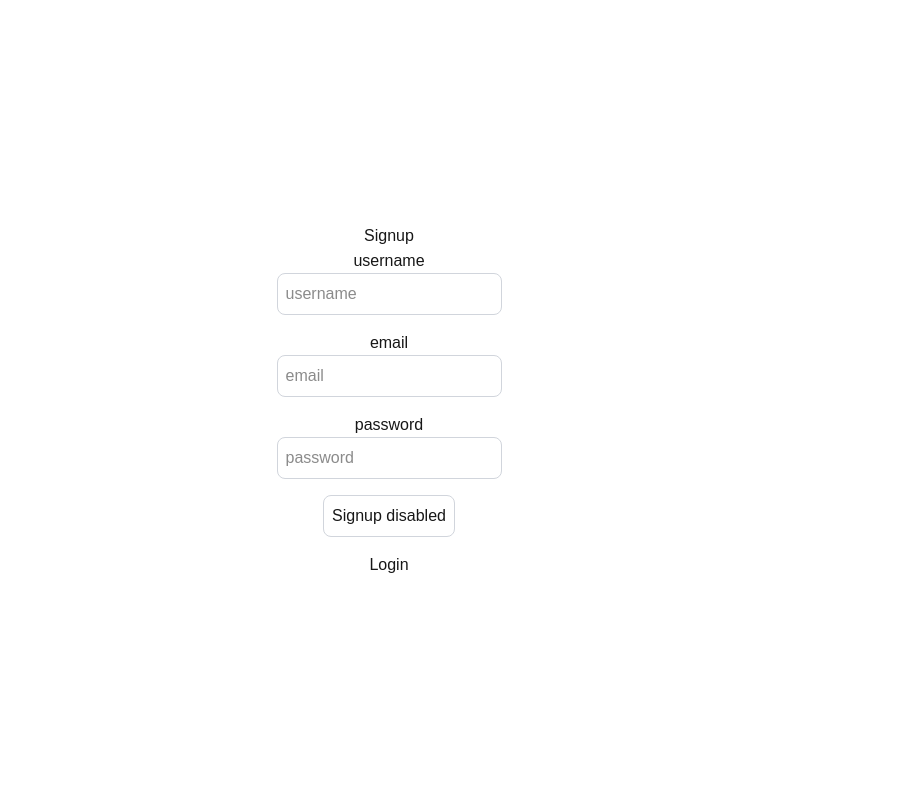
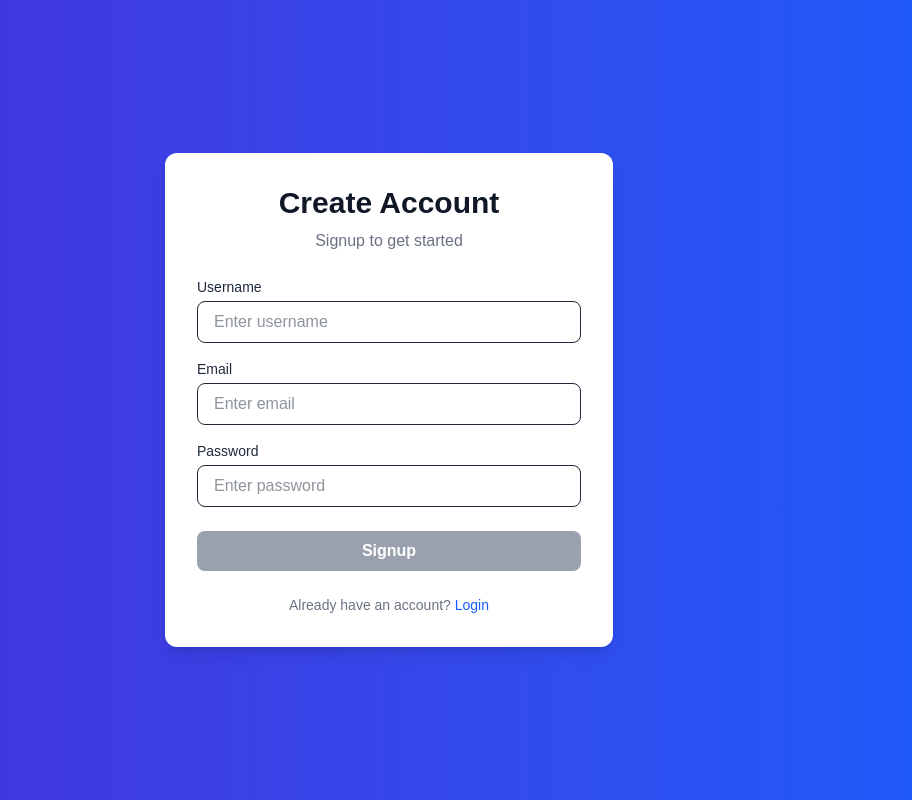
Before and after one commit to Rajmishra-2125/nextJs-project, a Next.js app in the folder Projects/my-app/: page /signup in a window 1280 px wide. Shown: the whole page, without its empty margins (251-1163 px from the left). Built offline with nearby package versions, Linux system fonts and the light colour scheme.

Commit message:
Updating UI

```diff
--- a/Projects/my-app/src/app/signup/page.tsx
+++ b/Projects/my-app/src/app/signup/page.tsx
@@ -3,40 +3,45 @@
 import Link from "next/link";
 import React, { useEffect, useState } from "react";
 import { useRouter } from "next/navigation";
-import  axios from "axios";
+import axios from "axios";
 import toast from "react-hot-toast";
 
 function SignupPage() {
   const router = useRouter();
-  const [user, setUser] = React.useState({
+
+  const [user, setUser] = useState({
     email: "",
     username: "",
     password: "",
   });
 
-
-  const [buttonDisabled, setButtonDisabled] = React.useState(false);
-  const [loading, setLoading] = React.useState(false);
+  const [buttonDisabled, setButtonDisabled] = useState(true);
+  const [loading, setLoading] = useState(false);
 
   const onSignup = async () => {
     if (buttonDisabled || loading) return;
+
     try {
       setLoading(true);
+
       const response = await axios.post("/api/users/signup", user);
-      console.log("Signup success", response.data);
+
       toast.success(response.data.message);
+
       router.push("/login");
-
     } catch (error: any) {
-      toast.error(error.message);
-      console.log("Signup failed", error.message);
+      toast.error(error.response?.data?.error || error.message);
     } finally {
       setLoading(false);
     }
-  }
+  };
 
   useEffect(() => {
-    if (user.email.length > 0 && user.password.length > 0 && user.username.length > 0) {
+    if (
+      user.email.length > 0 &&
+      user.password.length > 0 &&
+      user.username.length > 0
+    ) {
       setButtonDisabled(false);
     } else {
       setButtonDisabled(true);
@@ -44,44 +49,80 @@ function SignupPage() {
   }, [user]);
 
   return (
-    <div className="flex flex-col items-center justify-center min-h-screen py-2">
-      <h1>{loading ? "Processing" : "Signup"}</h1>
-      <hr />
-      <label htmlFor="username">username</label>
+    <div className="flex items-center text-gray-800 justify-center min-h-screen bg-linear-to-l from-blue-600 to-indigo-700 px-4">
+      {/* Card */}
+      <div className="w-full max-w-md bg-white shadow-lg rounded-xl p-8">
+        {/* Heading */}
+        <h1 className="text-3xl text-gray-900 font-bold text-center mb-2">
+          {loading ? "Creating Account..." : "Create Account"}
+        </h1>
+
+        <p className="text-gray-500 text-center mb-6">Signup to get started</p>
+
+        {/* Username */}
+        <div className="mb-4">
+          <label className="block fon text-sm font-medium mb-1">Username</label>
+
           <input
-        id="username"
             type="text"
             value={user.username}
             onChange={(e) => setUser({ ...user, username: e.target.value })}
-        className="p-2 border border-gray-300 rounded-lg mb-4 focus:outline-none focus:border-gray-600"
-        placeholder="username"
+            placeholder="Enter username"
+            className="w-full px-4 py-2 border rounded-lg focus:ring-2 focus:ring-blue-500 focus:outline-none transition"
           />
-      <label htmlFor="email">email</label>
+        </div>
+
+        {/* Email */}
+        <div className="mb-4">
+          <label className="block text-sm font-medium mb-1">Email</label>
+
           <input
-        id="email"
             type="email"
             value={user.email}
             onChange={(e) => setUser({ ...user, email: e.target.value })}
-        className="p-2 border border-gray-300 rounded-lg mb-4 focus:outline-none focus:border-gray-600"
-        placeholder="email"
+            placeholder="Enter email"
+            className="w-full px-4 py-2 border rounded-lg focus:ring-2 focus:ring-blue-500 focus:outline-none transition"
           />
-      <label htmlFor="password">password</label>
+        </div>
+
+        {/* Password */}
+        <div className="mb-6">
+          <label className="block text-sm font-medium mb-1">Password</label>
+
           <input
-        id="password"
             type="password"
             value={user.password}
             onChange={(e) => setUser({ ...user, password: e.target.value })}
-        className="p-2 border border-gray-300 rounded-lg mb-4 focus:outline-none focus:border-gray-600"
-        placeholder="password"
+            placeholder="Enter password"
+            className="w-full px-4 py-2 border rounded-lg focus:ring-2 focus:ring-blue-500 focus:outline-none transition"
           />
+        </div>
+
+        {/* Button */}
         <button
           onClick={onSignup}
-        className="p-2 border border-gray-300 rounded-lg mb-4 focus:outline-none focus:border-gray-600"
+          disabled={buttonDisabled || loading}
+          className={`w-full py-2 rounded-lg font-semibold text-white transition
+            ${
+              buttonDisabled || loading
+                ? "bg-gray-400 cursor-not-allowed"
+                : "bg-blue-600 hover:bg-blue-700"
+            }`}
         >
-        {buttonDisabled ? "Signup disabled" : "Signup"}
+          {loading ? "Processing..." : "Signup"}
         </button>
 
-      <Link href="/login">Login</Link>
+        {/* Login link */}
+        <p className="text-center text-sm text-gray-500 mt-6">
+          Already have an account?{" "}
+          <Link
+            href="/login"
+            className="text-blue-600 hover:underline font-medium"
+          >
+            Login
+          </Link>
+        </p>
+      </div>
     </div>
   );
 }
```
Lines whose indentation alone changed are shown as unchanged.
